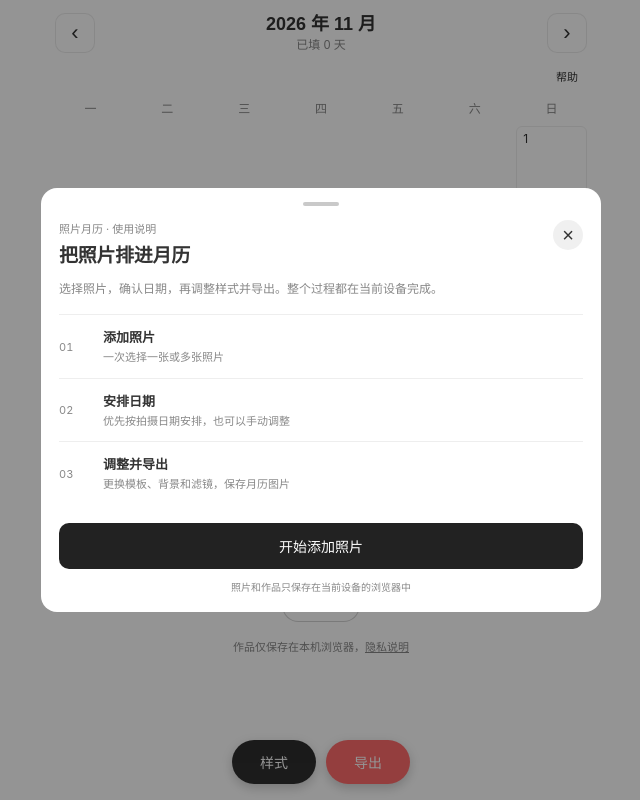
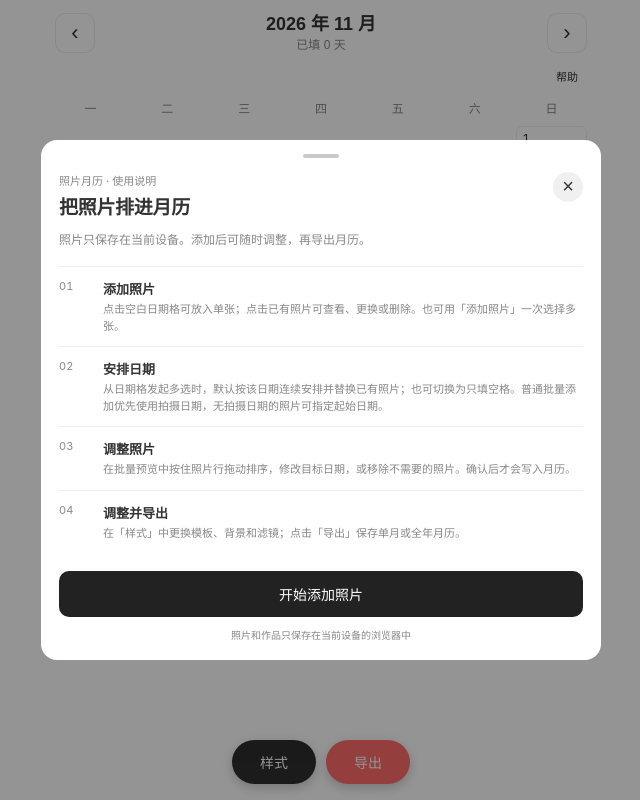
Before and after one commit to lyler77/photo-calendar, a Vue app: page / in a window 1280 px wide. Shown: the whole page, without its empty margins (319-959 px from the left). Built offline with nearby package versions, Linux system fonts and the light colour scheme.

Commit message:
docs: move detailed calendar instructions into help

```diff
--- a/src/components/FirstUseGuide.vue
+++ b/src/components/FirstUseGuide.vue
@@ -32,20 +32,24 @@ defineEmits(['start', 'close'])
           <button class="guide-close" aria-label="关闭帮助" @click="$emit('close')">×</button>
         </header>
 
-        <p class="intro">选择照片，确认日期，再调整样式并导出。整个过程都在当前设备完成。</p>
+        <p class="intro">照片只保存在当前设备。添加后可随时调整，再导出月历。</p>
 
         <ol class="steps">
           <li>
             <span class="step-number">01</span>
-            <div><strong>添加照片</strong><small>一次选择一张或多张照片</small></div>
+            <div><strong>添加照片</strong><small>点击空白日期格可放入单张；点击已有照片可查看、更换或删除。也可用「添加照片」一次选择多张。</small></div>
           </li>
           <li>
             <span class="step-number">02</span>
-            <div><strong>安排日期</strong><small>优先按拍摄日期安排，也可以手动调整</small></div>
+            <div><strong>安排日期</strong><small>从日期格发起多选时，默认按该日期连续安排并替换已有照片；也可切换为只填空格。普通批量添加优先使用拍摄日期，无拍摄日期的照片可指定起始日期。</small></div>
           </li>
           <li>
             <span class="step-number">03</span>
-            <div><strong>调整并导出</strong><small>更换模板、背景和滤镜，保存月历图片</small></div>
+            <div><strong>调整照片</strong><small>在批量预览中按住照片行拖动排序，修改目标日期，或移除不需要的照片。确认后才会写入月历。</small></div>
+          </li>
+          <li>
+            <span class="step-number">04</span>
+            <div><strong>调整并导出</strong><small>在「样式」中更换模板、背景和滤镜；点击「导出」保存单月或全年月历。</small></div>
           </li>
         </ol>
 
@@ -66,7 +70,7 @@ h2 { font-size:19px; line-height:1.35; margin:0; font-weight:600; letter-spacing
 .guide-close { flex:0 0 auto; width:30px; height:30px; border:0; border-radius:50%; background:rgba(128,128,128,.12); color:var(--guide-text); font-size:20px; }
 .intro { color:var(--guide-muted); font-size:12px; line-height:1.65; margin:10px 0 16px; }
 .steps { list-style:none; padding:0; margin:0 0 18px; display:flex; flex-direction:column; gap:0; }
-.steps li { display:grid; grid-template-columns:34px 1fr; gap:10px; align-items:center; padding:12px 0; border-top:1px solid var(--guide-border); }
+.steps li { display:grid; grid-template-columns:34px 1fr; gap:10px; align-items:start; padding:12px 0; border-top:1px solid var(--guide-border); }
 .step-number { font-size:11px; color:var(--guide-muted); font-variant-numeric:tabular-nums; }
 .steps strong { display:block; font-size:13px; font-weight:600; }
 .steps small { display:block; font-size:11px; line-height:1.5; color:var(--guide-muted); margin-top:3px; }
```
